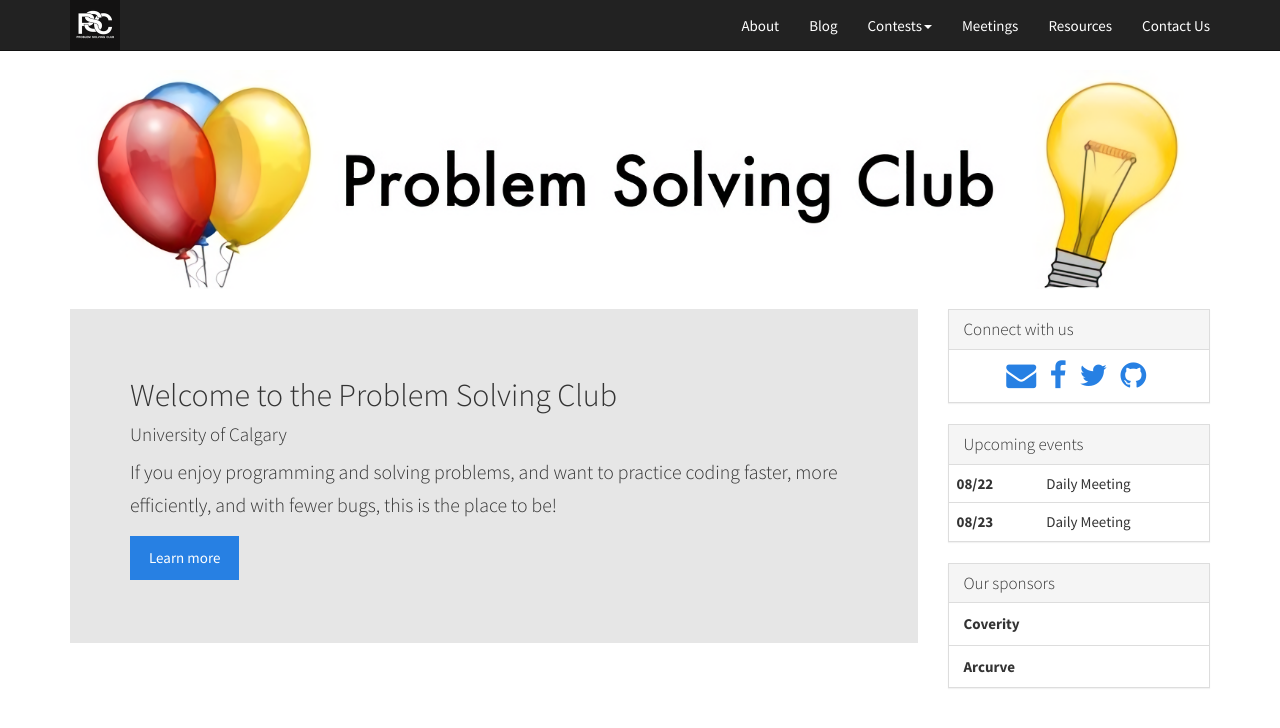
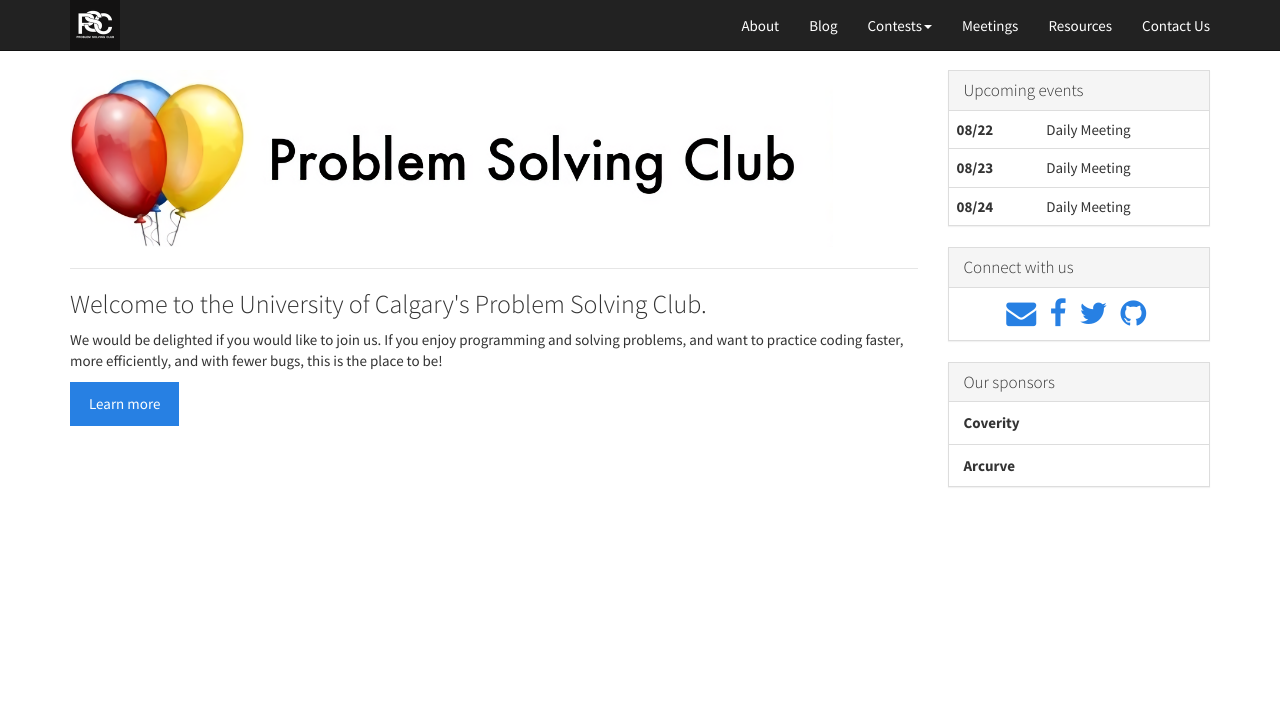
Before and after one commit to ProblemSolvingClub/psc-website, a Jekyll site: the page built from index.html, in a window 1280 px wide. Shown: the top 728 px of the page. Built offline with Jekyll 4.4.1, drawn with Linux system fonts in a browser that asks for light colours; nearby versions of some CDN libraries.

Commit message:
add banner to the page

```diff
--- a/css/style.css
+++ b/css/style.css
@@ -12,6 +12,11 @@ body {
   margin-bottom: 20px;
 }
 
+.banner img {
+  max-width: 90%;
+}
+
+
 .social-links {
   margin-top: 10px;
   text-align: center;
--- a/index.html
+++ b/index.html
@@ -4,29 +4,56 @@ title: Problem Solving Club
 ---
 
 <div class="container">
-  <!-- Banner -->
-  <div class="row banner">
-    <img class="img-responsive" src="/img/banner.png" alt="Banner">
-  </div>
-
   <div class="row">
-
     <!-- Main content -->
     <div class="col-xs-12 col-sm-8 col-md-9">
-      <div class="jumbotron">
-        <h2>Welcome to the Problem Solving Club</h2>
-        <h4>University of Calgary</h4>
-        <p>
-        <small>
-          If you enjoy programming and solving problems, and want to practice coding faster, more efficiently, and with fewer bugs, this is the place to be!
-        </small>
-        </p>
-        <p><a class="btn btn-primary" href="/about" role="button">Learn more</a></p>
+
+      <!-- Banner -->
+      <div class="banner">
+        <img class="img-responsive" src="/img/banner-no-bulb.png" alt="Banner">
       </div>
+
+      <hr>
+
+      <!-- Welcome message -->
+      <h3>
+        Welcome to the University of Calgary's Problem Solving Club.
+      </h3>
+
+      <p>
+      We would be delighted if you would like to join us.
+      If you enjoy programming and solving problems, and want to practice coding faster, more efficiently, and with fewer bugs, this is the place to be!
+      </p>
+      <p><a class="btn btn-primary" href="/about" role="button">Learn more</a></p>
     </div><!--./main-content -->
 
     <!-- Sidebar information -->
     <div class="col-xs-12 col-sm-4 col-md-3">
+      <!-- Upcoming events -->
+      <div class="panel panel-default">
+        <div class="panel-heading">
+          <h3 class="panel-title">Upcoming events</h3>
+        </div><!--./panel-heading -->
+
+        <!-- Events table -->
+        <table class="table">
+          <!-- EVENTS GO HERE -->
+          <tbody>
+            <tr>
+              <th scope="row">08/22</th>
+              <td>Daily Meeting</td>
+            </tr>
+            <tr>
+              <th scope="row">08/23</th>
+              <td>Daily Meeting</td>
+            </tr>
+            <tr>
+              <th scope="row">08/24</th>
+              <td>Daily Meeting</td>
+            </tr>
+          </tbody>
+        </table>
+      </div><!--./panel -->
 
       <!-- Social links -->
       <div class="panel panel-default">
@@ -58,28 +85,6 @@ title: Problem Solving Club
         </ul>
       </div><!--./panel -->
 
-      <!-- Upcoming events -->
-      <div class="panel panel-default">
-        <div class="panel-heading">
-          <h3 class="panel-title">Upcoming events</h3>
-        </div><!--./panel-heading -->
-
-        <!-- Events table -->
-        <table class="table">
-          <!-- EVENTS GO HERE -->
-          <tbody>
-            <tr>
-              <th scope="row">08/22</th>
-              <td>Daily Meeting</td>
-            </tr>
-            <tr>
-              <th scope="row">08/23</th>
-              <td>Daily Meeting</td>
-            </tr>
-          </tbody>
-        </table>
-      </div><!--./panel -->
-
       <!-- Sponsors -->
       <div class="panel panel-default">
         <div class="panel-heading">
```
